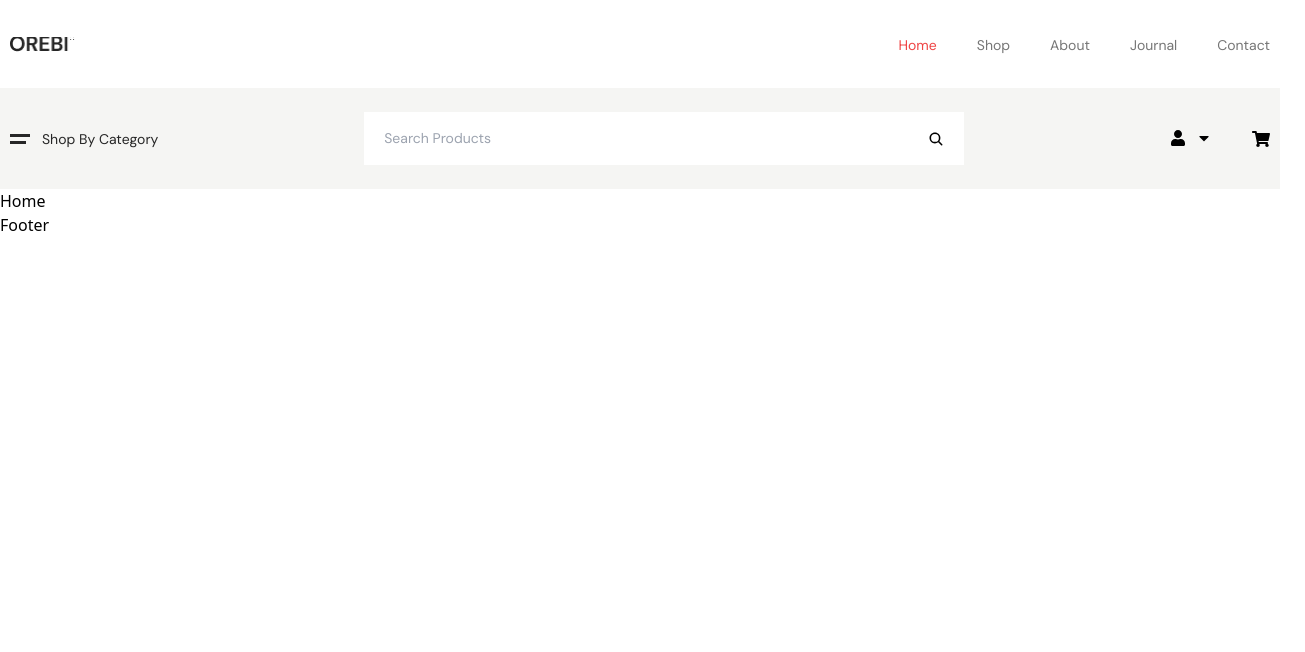
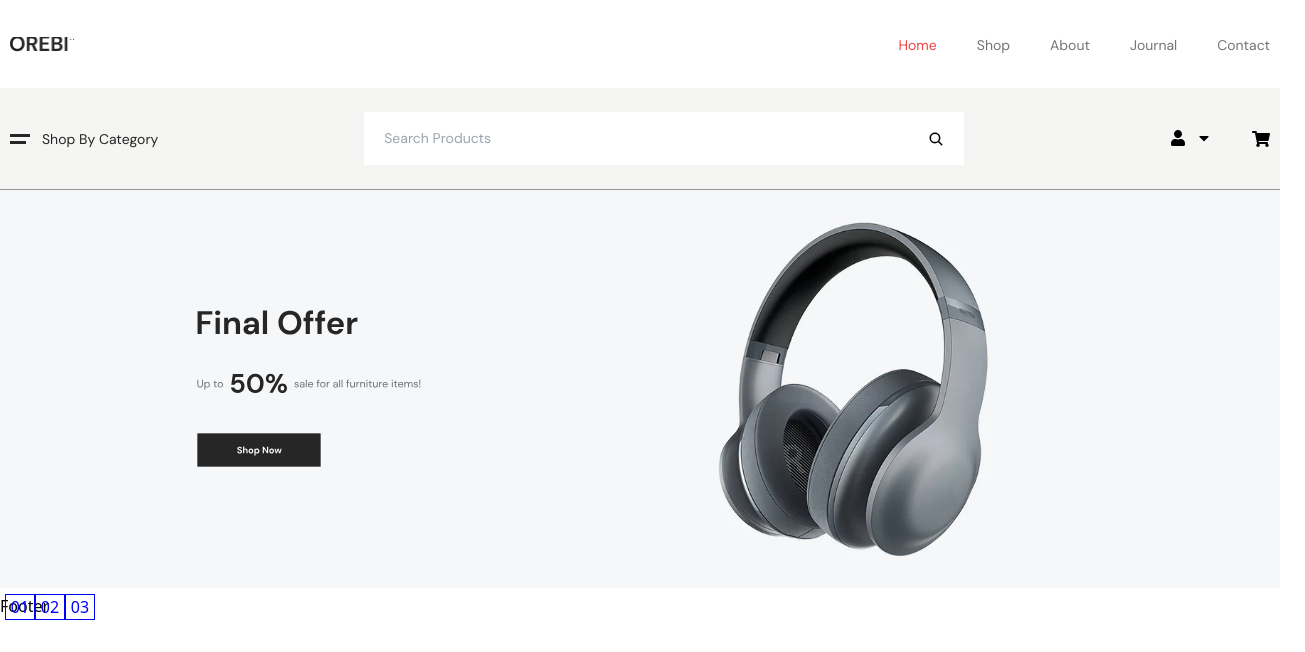
Before and after one commit to mnosumon/orebe, a React (Vite) app: page / in a window 1280 px wide. Shown: the top 652 px of the page, 1305 px wide, since content can reach past the window. Built offline with nearby package versions, Linux system fonts and the light colour scheme.

Commit message:
slick slider

```diff
--- a/package.json
+++ b/package.json
@@ -14,7 +14,9 @@
     "react": "^18.2.0",
     "react-dom": "^18.2.0",
     "react-icons": "^5.0.1",
-    "react-router-dom": "^6.22.3"
+    "react-router-dom": "^6.22.3",
+    "react-slick": "^0.30.2",
+    "slick-carousel": "^1.8.1"
   },
   "devDependencies": {
     "@types/react": "^18.2.56",
--- /dev/null
+++ b/src/compnents/home/Banner.jsx
@@ -0,0 +1,56 @@
+import React from 'react'
+import Slider from "react-slick";
+import "slick-carousel/slick/slick.css";
+import "slick-carousel/slick/slick-theme.css";
+import BannerImg from '../../assets/svg/banner.svg'
+import Image from '../utilities/Image';
+import { Link } from 'react-router-dom';
+
+const Banner = () => {
+  var settings = {
+    dots: true,
+    slidesToShow: 1,
+    slidesToScroll: 1,
+    appendDots: dots => (
+      <div
+        style={{
+          width: 'auto'
+        }}
+      >
+        <ul style={{ margin: "0px" }}> {dots} </ul>
+      </div>
+    ),
+    customPaging: i => (
+      <div
+        style={{
+          width: "30px",
+          color: "blue",
+          border: "1px blue solid"
+        }}
+      >
+        0{i + 1}
+      </div>
+    )
+  };
+  return (
+    <Slider {...settings}>
+    <div>
+      <Link>
+         <Image sourc={BannerImg}/>
+      </Link>
+    </div>
+    <div>
+      <Link>
+         <Image sourc={BannerImg}/>
+      </Link>
+    </div>
+    <div>
+      <Link>
+         <Image sourc={BannerImg}/>
+      </Link>
+    </div>
+  </Slider>
+  )
+}
+
+export default Banner
--- a/src/compnents/layouts/Header.jsx
+++ b/src/compnents/layouts/Header.jsx
@@ -8,7 +8,7 @@ import Cart from '../header/userAccount/Cart';
 
 const Header = () => {
   return (
-    <header className='bg-[#F5F5F3]'>
+    <header className='bg-[#F5F5F3] border-b border-scoend'>
         <Container>
             <div className="flex justify-between py-6 items-center">
                 <HeaderShopCategory/>
--- a/src/compnents/utilities/Image.jsx
+++ b/src/compnents/utilities/Image.jsx
@@ -3,7 +3,7 @@ import React from 'react'
 const Image = ({sourc, alt, className}) => {
   return (
     <div className={className}>
-        <img className='w-full h-full object-cover' src={sourc} alt={alt} />
+      <img className='w-full h-full object-cover' src={sourc} alt={alt} />
     </div>
   )
 }
--- a/src/pages/home/Home.jsx
+++ b/src/pages/home/Home.jsx
@@ -1,8 +1,14 @@
 import React from 'react'
+import Container from '../../compnents/utilities/Container'
+import Banner from '../../compnents/home/Banner'
 
 const Home = () => {
   return (
-    <div>Home</div>
+    <section>
+
+        <Banner/>
+
+    </section>
   )
 }
 
```
Also changed, not shown: src/assets/svg/banner.svg (added), 1 other file (tests, documents, lock files or other folders).
